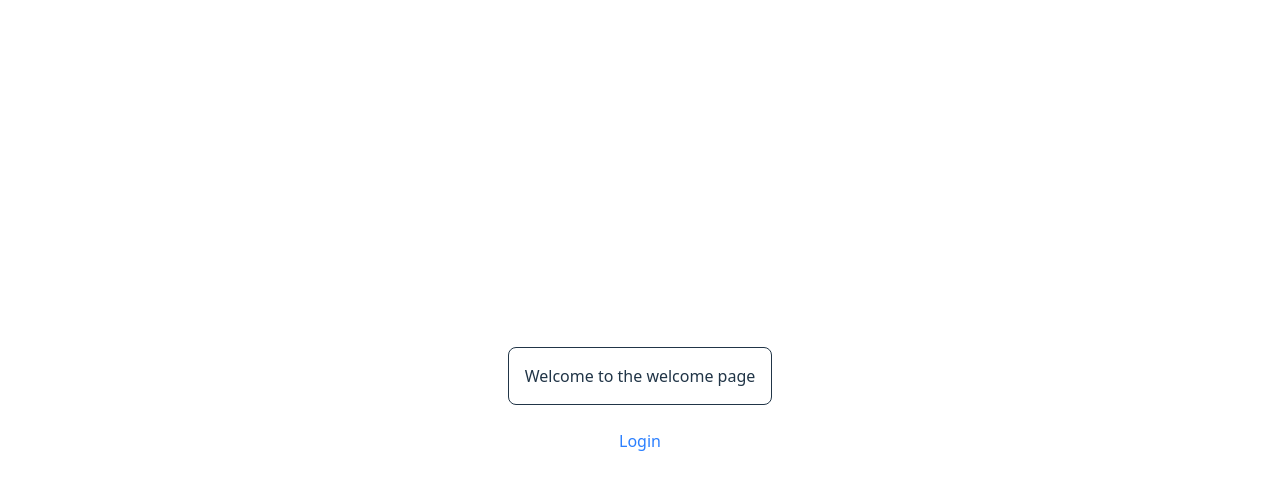
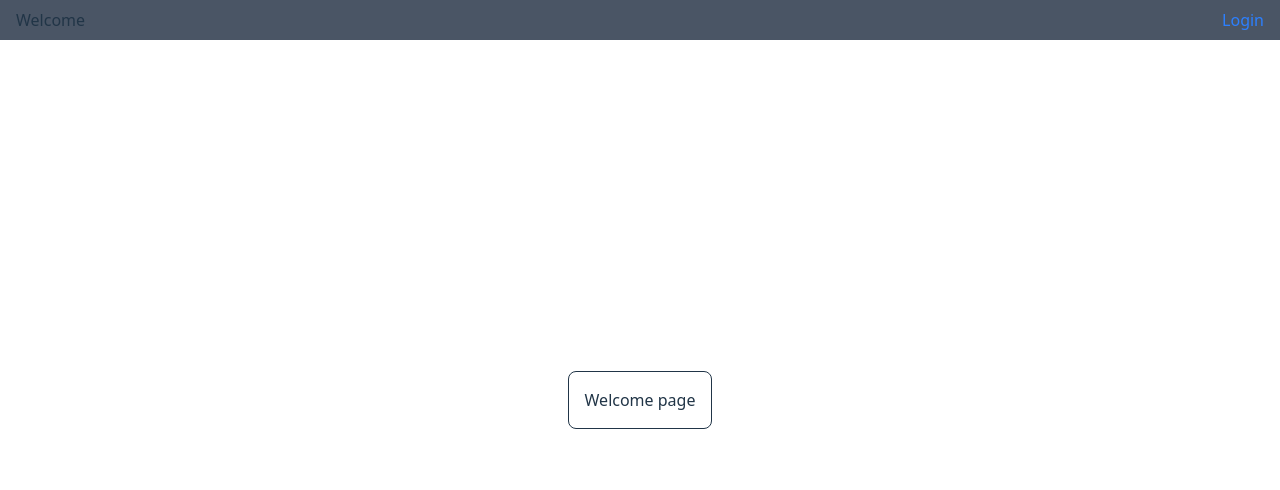
Before and after one commit to Vegastrikes/erp-like, a React (Vite) app in the folder frontend/: page / in a window 1280 px wide. Shown: the top 490 px of the page. Built offline with nearby package versions, Linux system fonts and the light colour scheme.

Commit message:
add layout

```diff
--- a/frontend/src/App.tsx
+++ b/frontend/src/App.tsx
@@ -4,6 +4,7 @@ import Welcome from './pages/Welcome'
 import NotFound from './pages/NotFound'
 import Dashboard from './pages/Dashboard'
 import ProtectedRoute from './components/ProtectedRoute'
+import MainLayout from './layouts/MainLayout'
 
 import { BrowserRouter, Route, Routes } from 'react-router'
 
@@ -12,11 +13,15 @@ export default function App() {
     <BrowserRouter>
       <Routes>
         <Route path='*' element={<NotFound />}></Route>
-        <Route path='' element={<Welcome />}></Route>
+        <Route path='' element={<MainLayout userOnline={false}/>}>
+          <Route path='' element={<Welcome />}></Route>
+        </Route>
         <Route path='login' element={<Login />}></Route>
 
         <Route element={<ProtectedRoute />}>
-          <Route path='dashboard' element={<Dashboard />}></Route>
+          <Route path='dashboard' element={<MainLayout userOnline={true}/>}>
+            <Route path='' element={<Dashboard />}></Route>
+          </Route>
         </Route>
       </Routes>
     </BrowserRouter>
--- /dev/null
+++ b/frontend/src/components/HeaderOffline.tsx
@@ -0,0 +1,18 @@
+export default function HeaderOffline() {
+    return (
+        <div className="flex bg-gray-600 absolute top-0 left-0 w-full h-10">
+            <div className="flex items-center ml-4">
+                <span>Welcome</span>
+            </div>
+            <div className="flex items-center mr-4 ml-auto">
+                <Login />
+            </div>
+        </div>
+    )
+}
+
+function Login() {
+    return (
+        <a href="/login" className="text-blue-500 cursor-pointer"  >Login</a>
+    )
+}
--- /dev/null
+++ b/frontend/src/components/HeaderOnline.tsx
@@ -0,0 +1,20 @@
+import { logout } from "../utils/functions"
+
+export default function HeaderOnline() {
+    return (
+        <div className="flex bg-gray-600 absolute top-0 left-0 w-full h-10">
+            <div className="flex items-center ml-4">
+                <span>Dashboard</span>
+            </div>
+            <div className="flex items-center mr-4 ml-auto">
+                <Logout />
+            </div>
+        </div>
+    )
+}
+
+function Logout() {
+    return (
+        <a onClick={logout}  className="text-blue-500 cursor-pointer">Logout</a>
+    )
+}
--- /dev/null
+++ b/frontend/src/components/ModuleEntry.tsx
@@ -0,0 +1,9 @@
+export default function ModuleEntry({
+    name = "Default"
+}) {
+    return(
+        <div className="border rounded-lg p-6 m-4">
+            {name}
+        </div>
+    )
+}
--- /dev/null
+++ b/frontend/src/layouts/MainLayout.tsx
@@ -0,0 +1,15 @@
+import { Outlet } from "react-router";
+import HeaderOffline from "../components/HeaderOffline";
+import HeaderOnline from "../components/HeaderOnline";
+
+export default function MainLayout({
+    userOnline = false,
+}) {
+    const header = userOnline ? <HeaderOnline /> : <HeaderOffline />
+    return (
+        <>
+            {header}
+            <Outlet />
+        </>
+    )
+}
--- a/frontend/src/pages/Dashboard.tsx
+++ b/frontend/src/pages/Dashboard.tsx
@@ -1,19 +1,10 @@
-import { axiosAPI } from "../utils/axios"
+import ModuleEntry from "../components/ModuleEntry"
 
 export default function Dashboard() {
-  async function handleLogout() {
-    try {
-      const response = await axiosAPI.delete('user/logout')
-      console.log(response.data)
-      window.location.reload()
-    } catch (error) {
-        console.error('an error occured on logout', error)
-    }
-  }
   return(
     <>
-      Hello Dashboard
-      <button className="text-white bg-blue-700 hover:bg-blue-800 focus:ring-4 focus:outline-none focus:ring-blue-300 font-medium rounded-lg text-sm w-full sm:w-auto px-5 py-2.5 text-center cursor-pointer dark:bg-blue-600 dark:hover:bg-blue-700 dark:focus:ring-blue-800" onClick={handleLogout}>Logout</button>
+      <ModuleEntry name="Customer Management"/>
+      <ModuleEntry name="Sales Management"/>
     </>
   )
 }
--- a/frontend/src/pages/Welcome.tsx
+++ b/frontend/src/pages/Welcome.tsx
@@ -1,9 +1,7 @@
 export default function Welcome() {
     return(
         <>
-            <div className="border rounded-lg p-4">Welcome to the welcome page</div>
-            <br></br>
-            <a href="/login" className="text-blue-500">Login</a>
+            <div className="border rounded-lg p-4">Welcome page</div>
         </>
     )
 }
--- /dev/null
+++ b/frontend/src/utils/functions.ts
@@ -0,0 +1,12 @@
+import { axiosAPI } from "./axios"
+
+async function logout() {
+    await axiosAPI.delete('user/logout')
+    //TODO put url in .env and use from there
+    .then(() => window.location.replace("http://localhost:5173/"))
+    .catch(() => console.error('an error occured on logout'))
+}
+
+export {
+    logout
+}
```
